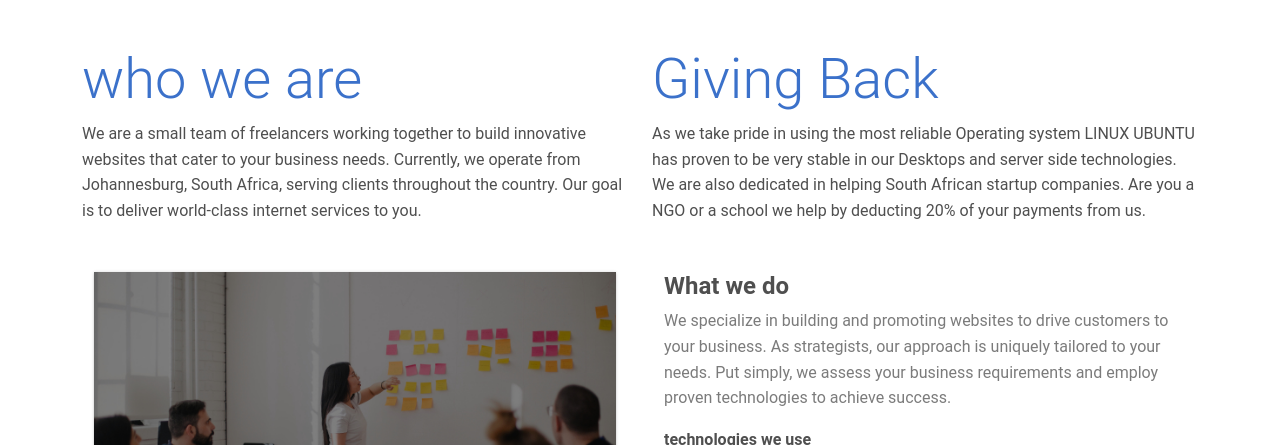
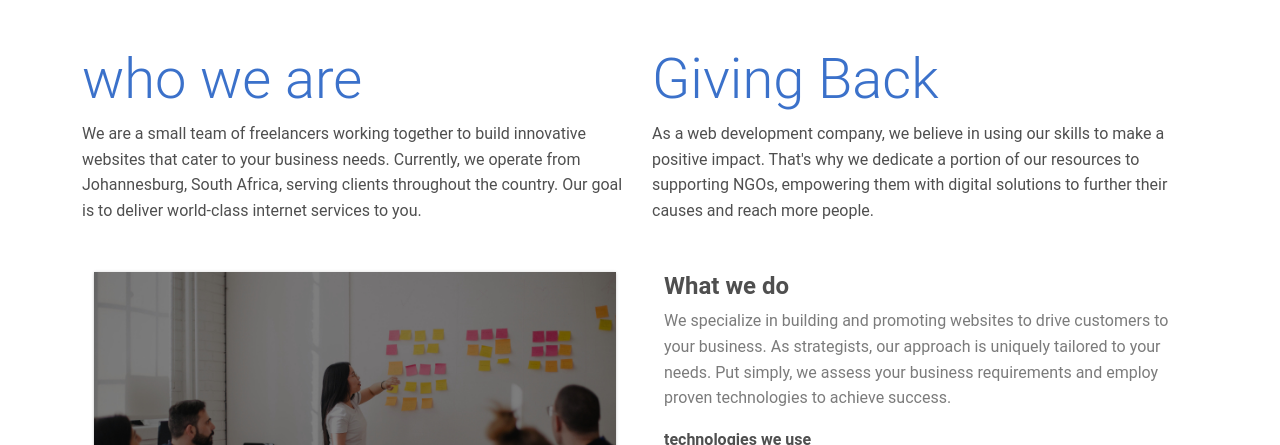
Before and after one commit to southsidecode/southsidecode, a website: page about.html in a window 1280 px wide. Shown: the part 655-1100 px from the top of the page. Drawn offline with nearby package versions, Linux system fonts and the light colour scheme.

Commit message:
modified:   about.html

```diff
--- a/about.html
+++ b/about.html
@@ -70,7 +70,7 @@
                         </div>
                         <div class="col">
                             <h3 class="display-4 text-primary">Giving Back</h3>
-                            As we take pride in using the most reliable Operating system LINUX UBUNTU has proven to be very stable in our Desktops and server side technologies. We are also dedicated in helping South African startup companies. Are you a NGO or a school we help by deducting 20% of your payments from us.
+                            As a web development company, we believe in using our skills to make a positive impact. That's why we dedicate a portion of our resources to supporting NGOs, empowering them with digital solutions to further their causes and reach more people.
                         </div>
                     </div>
                 </div>
```
